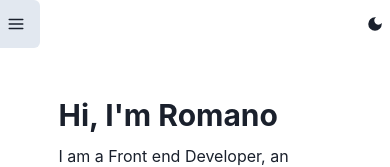
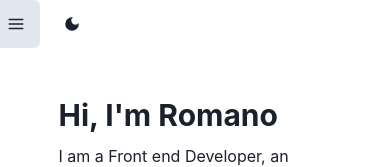
Before and after one commit to xPoppa-zz/portfolio, a Next.js app: page / in a window 390 px wide. Shown: the top 167 px of the page. Built offline with nearby package versions, Linux system fonts and the light colour scheme.

Commit message:
Mobile fixes

```diff
--- a/components/shared/Navbar.tsx
+++ b/components/shared/Navbar.tsx
@@ -141,12 +141,12 @@ const Navbar = () => {
 						</Button>
 					</NextLink>
 				</Flex>
-				<Spacer />
 				<IconButton
 					aria-label="colorMode-button"
 					onClick={toggleColorMode}
 					icon={colorMode === "light" ? <MdDarkMode /> : <MdLightMode />}
 					{...IconProps}
+					right="0"
 				>
 					<MdDarkMode />
 				</IconButton>
```
